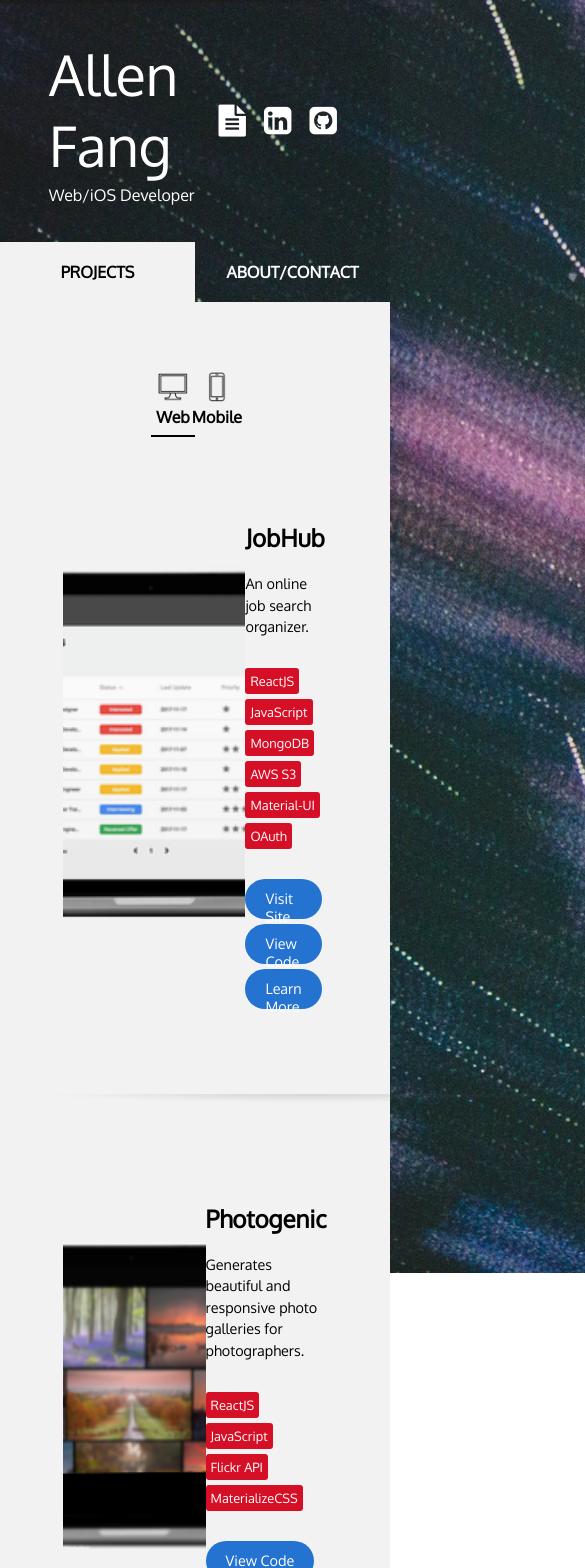
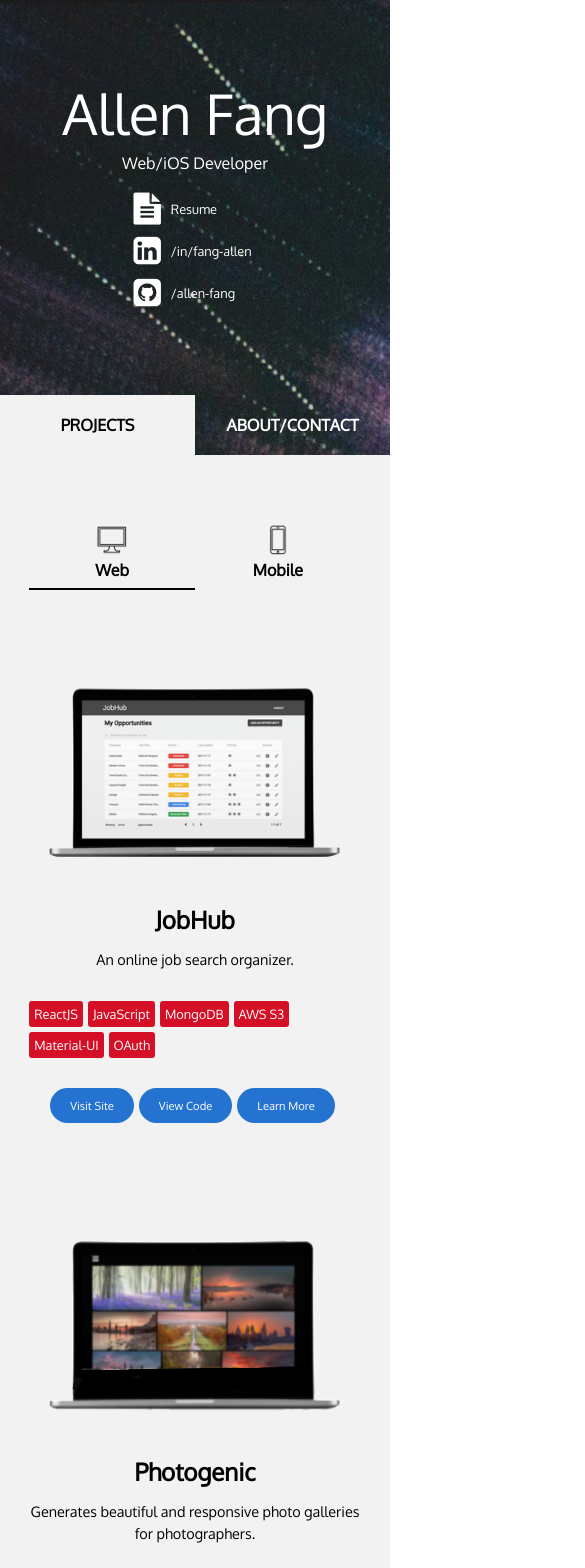
Before and after one commit to allen-fang/personal-portfolio, a React (Create React App) app in the folder client/: page / in a window 390 px wide. Shown: the top 1568 px of the page, 585 px wide, since content can reach past the window. Built offline with nearby package versions, Linux system fonts and the light colour scheme.

Commit message:
responsive to mobile layout

```diff
--- a/client/src/components/About/AboutPages.css
+++ b/client/src/components/About/AboutPages.css
@@ -42,7 +42,6 @@ img {
 	height: auto;
 }
 
-
 .image-section {
 	width: 100%;
 	display: flex;
@@ -64,7 +63,7 @@ img {
 
 .image-section-row {
 	display: flex;
-	justify-content: center
+	justify-content: center;
 }
 
 .image-section-row > div {
@@ -174,3 +173,85 @@ img {
 	box-shadow: 0px 0px 10px 1px rgba(0, 0, 0, 0.3);
 	margin-bottom: 6px;
 }
+
+@media only screen and (max-width: 767px) {
+	.section {
+		display: block;
+		flex-direction: column;
+		padding: 25px 25px 0 25px;
+	}
+
+	.about-content-header {
+		display: flex;
+		flex-direction: column-reverse;
+	}
+
+	.about-content-header > div {
+		width: 100%;
+	}
+
+	.project-intro > h1 {
+		text-align: center;
+	}
+
+	.content-section > div {
+		width: 100%;
+	}
+
+	.content-section > h2 {
+		text-align: center;
+	}
+
+	.image-section {
+		flex-direction: column;
+	}
+
+	.gallery-column {
+		width: 100%;
+		align-items: center;
+		justify-content: center;
+	}
+
+	.gallery-image-web {
+		width: 90%;
+	}
+
+	.gallery-image-landscape {
+		width: 90%;
+	}
+
+	.image-section-row {
+		flex-direction: column;
+		width: 100%;
+	}
+
+	.image-section-row > div {
+		margin: 0;
+		width: 100%;
+	}
+
+	.more-projects {
+		width: 100%;
+		flex-direction: column;
+		align-items: center;
+		margin-bottom: 15px;
+	}
+
+	.image-section-house-planner {
+		flex-direction: column;
+	}
+
+	.gallery-image-web {
+		margin: 0;
+		width: 100%;
+	}
+
+	.video-section {
+		display: none;
+	}
+
+	.gallery-image-mobile {
+		display: flex;
+		justify-content: center;
+	}
+}
--- a/client/src/components/Home/Header.css
+++ b/client/src/components/Home/Header.css
@@ -5,7 +5,7 @@ a {
 
 .home-header-wrapper {
 	height: 5vh;
-	position: relative;
+/*	position: relative;*/
 	padding: 100px 0;
 }
 
@@ -155,3 +155,51 @@ a {
 	animation-name: fadeIn;
 	animation-fill-mode: forwards;
 }
+
+
+@media only screen and (max-width: 768px) {
+	.home-header-wrapper {
+		padding: 50px 0;
+		height: 35vh;
+	}
+
+	.home-header-content {
+		flex-direction: column;
+		justify-content: center;
+		width: 100%;
+	}
+
+
+	.home-header-content-right, .home-header-content-left {
+		margin: 0 auto;
+		width: 100%;
+		display: flex;
+	}
+
+	.home-header-content-left {
+		align-items: center;
+		margin-bottom: 20px;
+	}
+
+	.home-header-content-right {
+		justify-content: center;
+
+	}
+
+	.icons-list {
+		flex-direction: column;
+	}
+
+	.icon-text {
+		opacity: 1;
+	}
+
+	.icon {
+		width: 100%;
+		margin-bottom: 10px;
+	}
+
+	.icon-text {
+		margin-left: 10px;
+	}
+}
--- a/client/src/components/Home/Tabs.css
+++ b/client/src/components/Home/Tabs.css
@@ -179,3 +179,9 @@
 .icon-sticky:hover {
 	transform: scale(2);
 }
+
+@media only screen and (max-width: 767px) {
+	.sticky-header {
+		display: none;
+	}
+}
--- a/client/src/components/Tabs/Contact.css
+++ b/client/src/components/Tabs/Contact.css
@@ -48,3 +48,37 @@
 .connect-links > a > span {
 	margin-left: 30px;
 }
+
+@media only screen and (max-width: 767px) {
+	.contact-tab-wrapper {
+		padding: 25px;
+	}
+
+	.about-wrapper > h2 {
+		text-align: center;
+	}
+
+	.about-content {
+		display: flex;
+		flex-direction: column;
+		align-items: center;
+	}
+
+	.about-text {
+		width: 90%;
+	}
+
+	.contact-tab-content {
+		flex-direction: column-reverse;
+	}
+
+	.contact-tab-left,
+	.contact-tab-right {
+		width: 100%;
+	}
+
+	.contact-tab-left > h2,
+	.contact-tab-right >h2 {
+		text-align: center;
+	}
+}
--- a/client/src/components/Tabs/Projects.css
+++ b/client/src/components/Tabs/Projects.css
@@ -12,7 +12,6 @@
 	height: 60px;
 	padding-top: 30px;
 	margin-bottom: 30px;
-
 }
 
 .tab-label {
@@ -59,12 +58,7 @@
 	align-items: center;
 }
 
-.separator {
-	margin: 0 auto;
-	background-image: url("../../images/separator.png");
-	height: 9px;
-	width: 576px;
-}
+
 
 .project-cards {
 	width: 100%;
@@ -79,13 +73,8 @@
 
 .project-image {
 	display: flex;
-	justify-content: flex-end;
-}
-
-.project-image > img {
-	width: 100%;
-	height: auto;
-	object-fit: cover;
+	justify-content: center;
+	width: 50%;
 }
 
 .project-description {
@@ -141,3 +130,51 @@
 	margin-right: 5px;
 	margin-bottom: 5px;
 }
+
+@media only screen and (max-width: 760px) {
+	.tab-selector {
+		width: 100%;
+	}
+
+	.tab-wrapper {
+		width: 80%;
+	}
+
+	.project-card {
+		flex-direction: column;
+		width: 100%;
+	}
+
+	.project-card > div {
+		width: 100%;
+	}
+
+	.project-description {
+		display: flex;
+		flex-direction: column;
+		align-items: center;
+	}
+
+	.project-description > h2 {
+		margin: 0;
+	}
+
+	.project-description > p {
+		text-align: center;
+	}
+
+	.project-link-btn {
+		height: 15px;
+		font-size: 0.7em;
+	}
+}
+
+@media only screen and (min-width: 768px) {
+
+	.separator {
+		margin: 0 auto;
+		background-image: url("../../images/separator.png");
+		height: 9px;
+		width: 576px;
+	}
+}
--- a/client/src/components/Tabs/Tab.css
+++ b/client/src/components/Tabs/Tab.css
@@ -42,3 +42,9 @@
   width: 75%;
   max-width: 1024px;
 }
+
+@media only screen and (max-width: 767px) {
+  .tab-wrapper {
+    width: 85%;
+  }
+}
```
Also changed, not shown: client/src/components/Tabs/About.css (deleted, +0 -51 lines), client/src/components/Tabs/About.js (deleted, +0 -55 lines).
